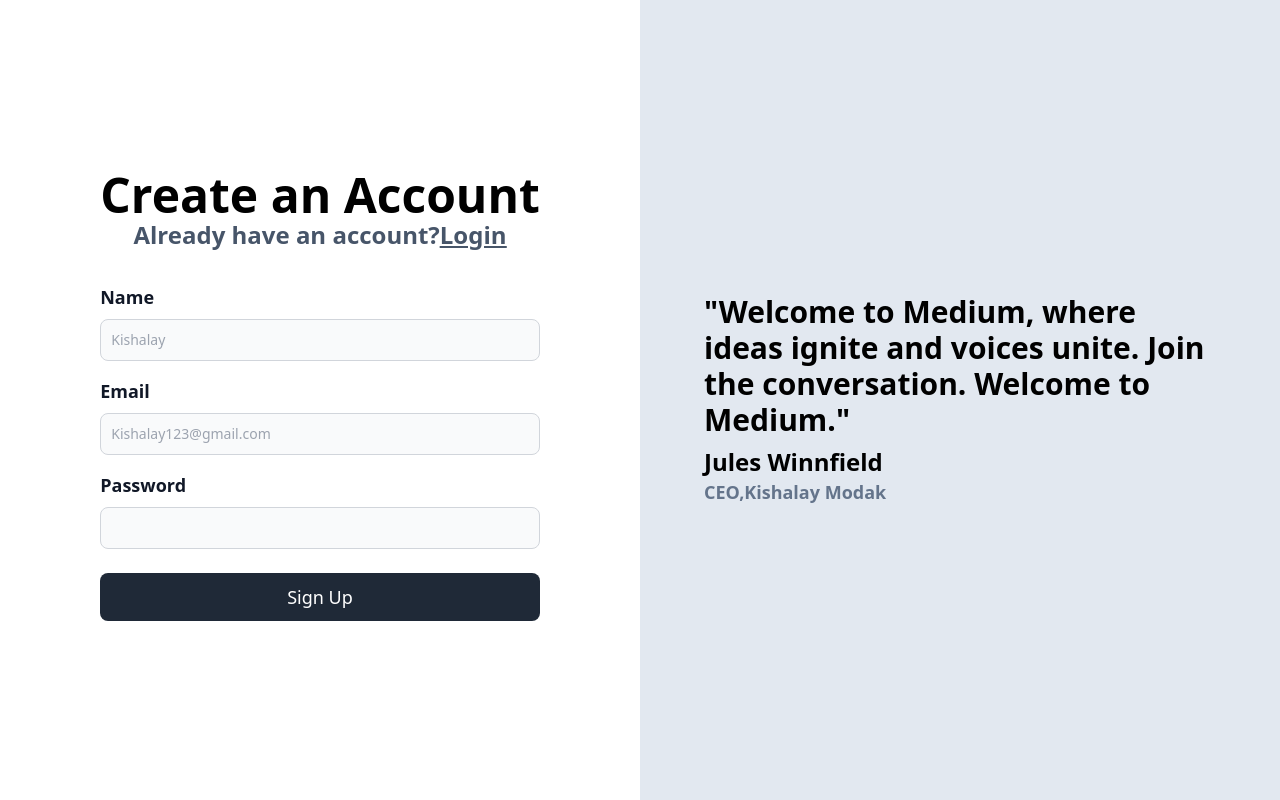
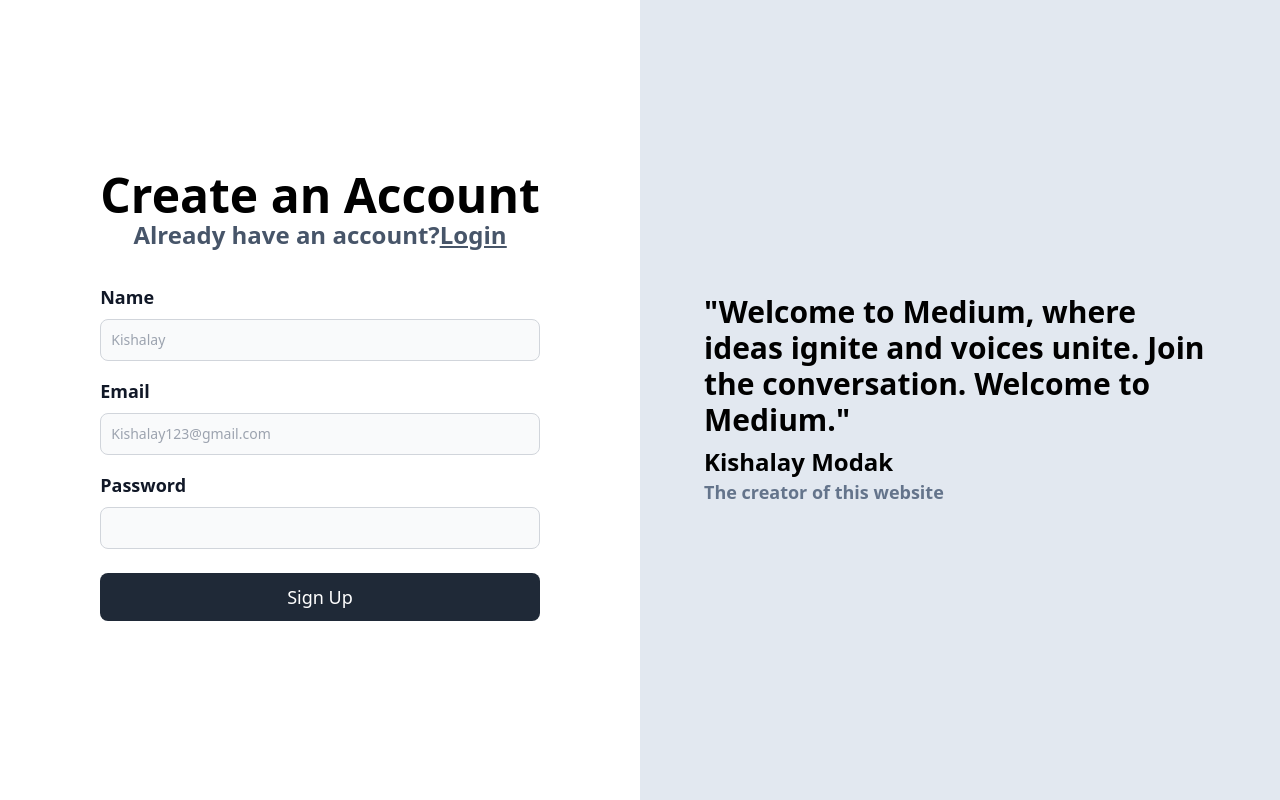
Before and after one commit to kishalaymodak/Meduim-clone, a React (Vite) app in the folder Frontend/: page / in a window 1280 px wide. Built offline with nearby package versions, Linux system fonts and the light colour scheme.

Commit message:
Quort change

```diff
--- a/Frontend/src/component/Quorte.tsx
+++ b/Frontend/src/component/Quorte.tsx
@@ -6,9 +6,9 @@
           "Welcome to Medium, where ideas ignite and voices unite. Join the
           conversation. Welcome to Medium."
         </div>
-        <div className=" text-2xl font-bold mt-2">Jules Winnfield</div>
+        <div className=" text-2xl font-bold mt-2">Kishalay Modak</div>
         <div className=" text-lg font-semibold text-slate-500">
-          CEO,Kishalay Modak
+          The creator of this website
         </div>
       </div>
     </div>
```
